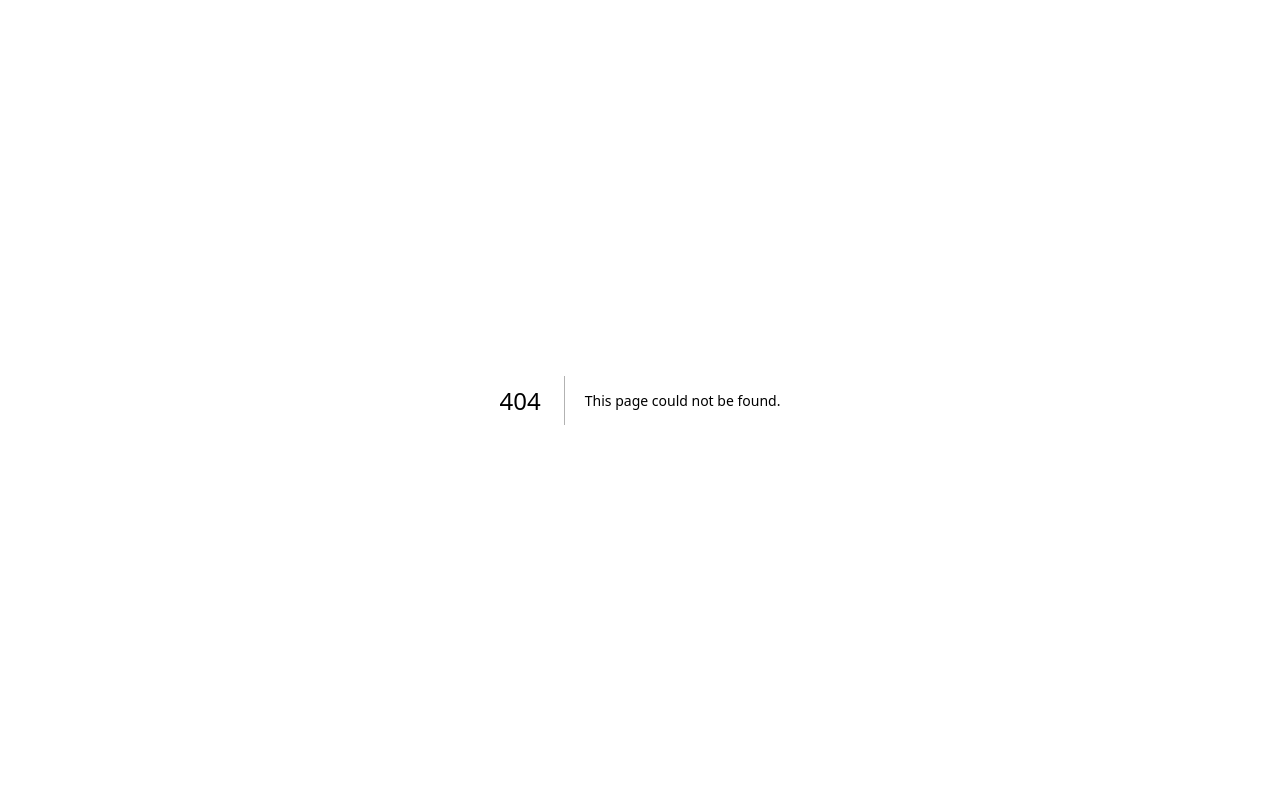
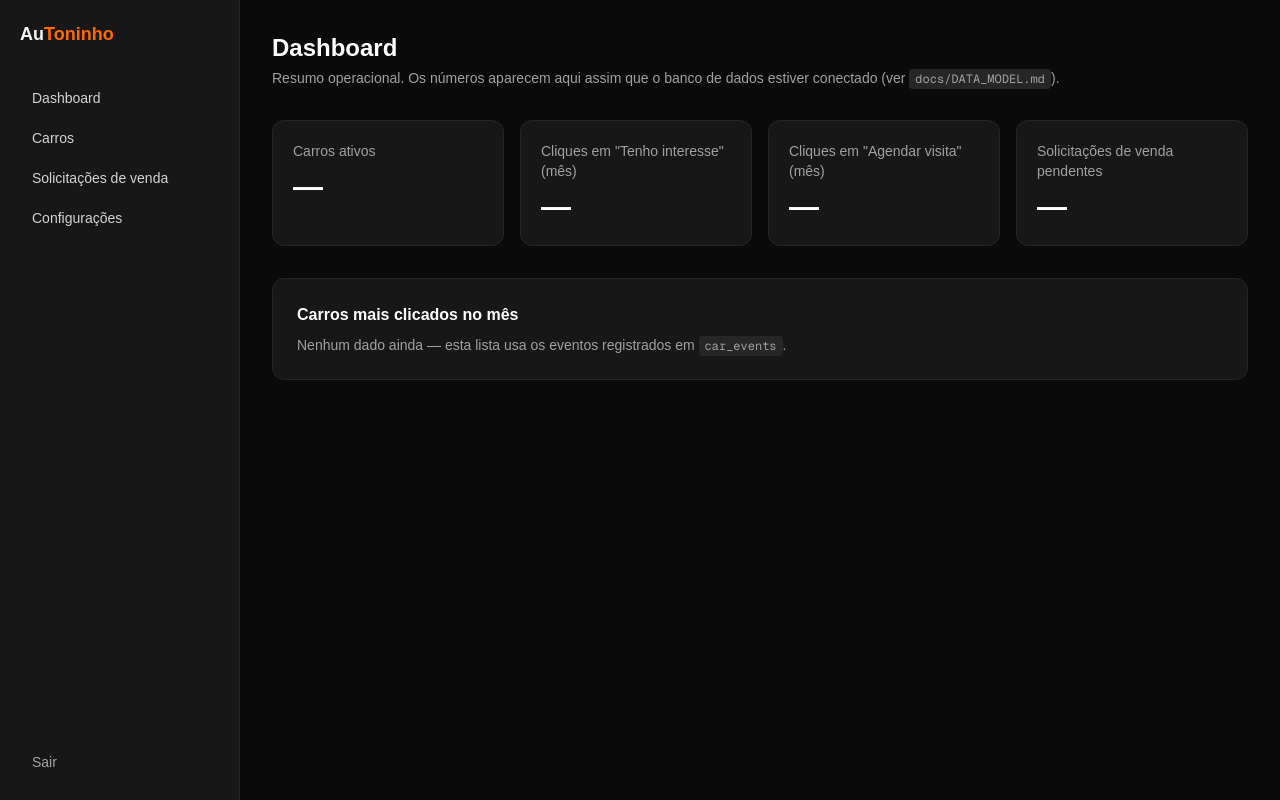
Before and after one commit to bruno-andrade/toninho, a Next.js app: page /admin in a window 1280 px wide. Before the commit this address had no page. Built offline with nearby package versions, Linux system fonts and the light colour scheme.

Commit message:
feat(admin): add dashboard placeholder screen
Cards de métricas operacionais (carros ativos, cliques do mês, solicitações
pendentes) e lista de carros mais clicados — aguardando dados reais de
cars/car_events (ver docs/DATA_MODEL.md).

```diff
--- /dev/null
+++ b/app/admin/(protected)/page.tsx
@@ -0,0 +1,41 @@
+import type { Metadata } from "next"
+
+export const metadata: Metadata = { title: "Dashboard" }
+
+const METRICS = [
+  { label: 'Carros ativos', value: "—" },
+  { label: 'Cliques em "Tenho interesse" (mês)', value: "—" },
+  { label: 'Cliques em "Agendar visita" (mês)', value: "—" },
+  { label: "Solicitações de venda pendentes", value: "—" },
+] as const
+
+export default function AdminDashboardPage() {
+  return (
+    <div className="flex flex-col gap-8">
+      <header>
+        <h1 className="text-2xl font-bold text-white">Dashboard</h1>
+        <p className="mt-1 text-sm text-neutral-400">
+          Resumo operacional. Os números aparecem aqui assim que o banco de dados estiver conectado (ver{" "}
+          <code className="rounded bg-neutral-800 px-1.5 py-0.5 text-xs">docs/DATA_MODEL.md</code>).
+        </p>
+      </header>
+
+      <div className="grid grid-cols-1 gap-4 sm:grid-cols-2 lg:grid-cols-4">
+        {METRICS.map((metric) => (
+          <div key={metric.label} className="rounded-xl border border-neutral-800 bg-neutral-900 p-5">
+            <p className="text-sm text-neutral-400">{metric.label}</p>
+            <p className="mt-2 text-3xl font-bold text-white">{metric.value}</p>
+          </div>
+        ))}
+      </div>
+
+      <section className="rounded-xl border border-neutral-800 bg-neutral-900 p-6">
+        <h2 className="text-base font-semibold text-white">Carros mais clicados no mês</h2>
+        <p className="mt-2 text-sm text-neutral-400">
+          Nenhum dado ainda — esta lista usa os eventos registrados em{" "}
+          <code className="rounded bg-neutral-800 px-1.5 py-0.5 text-xs">car_events</code>.
+        </p>
+      </section>
+    </div>
+  )
+}
```
